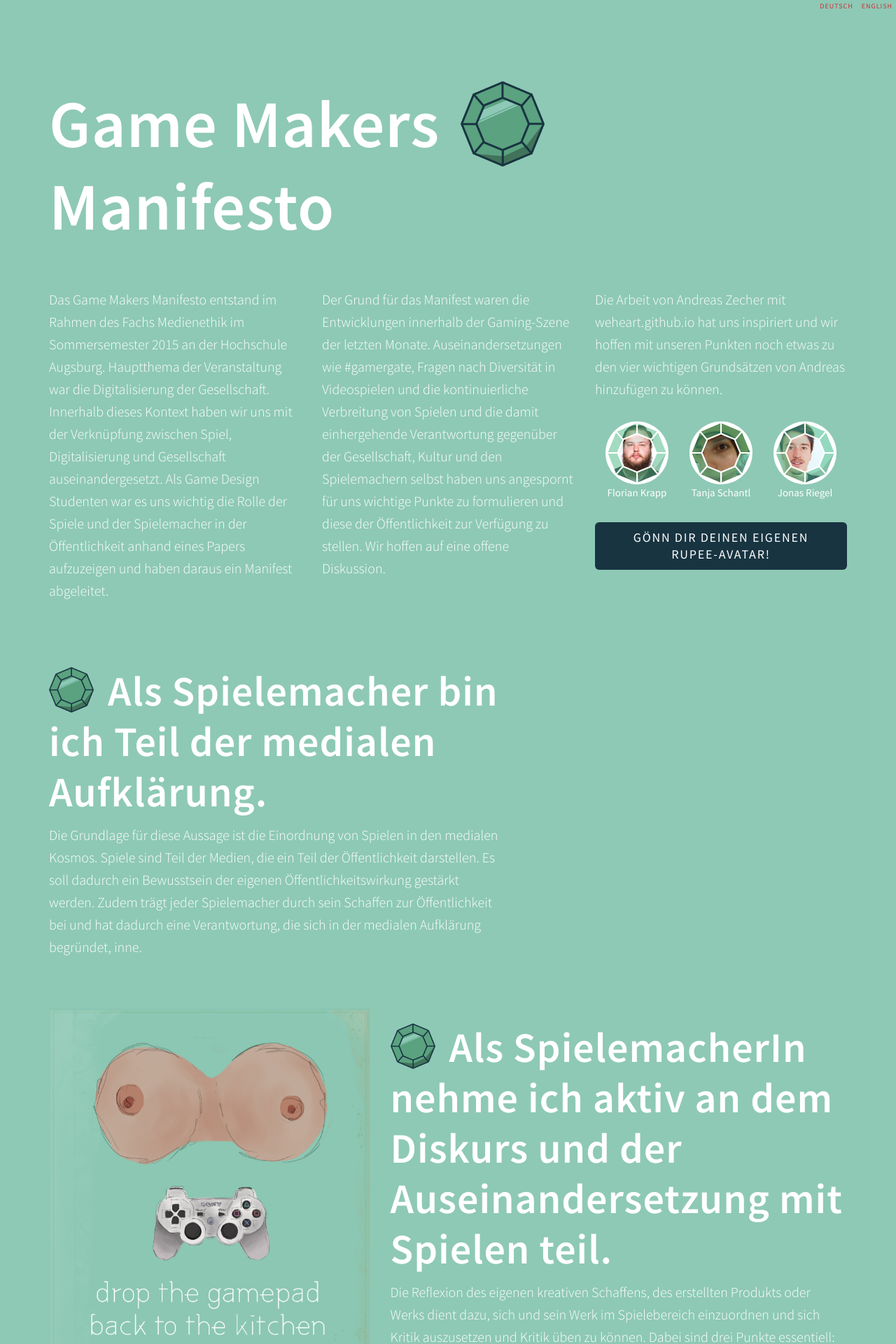
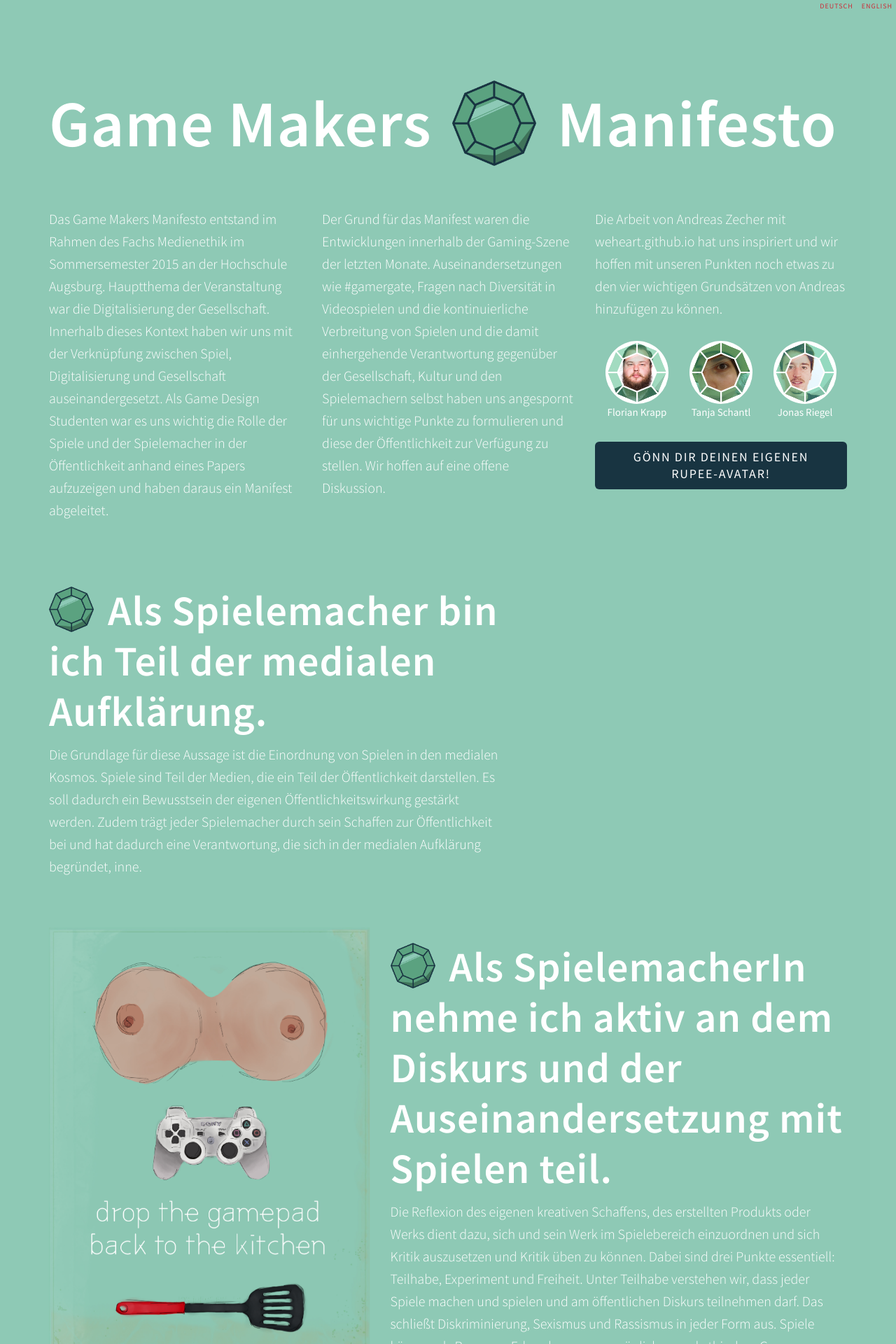
Before and after one commit to gamemakersmanifesto/gamemakersmanifesto.github.io, a Jekyll site: the page built from index.html, in a window 1280 px wide. Shown: the top 1920 px of the page at 70% size. Built offline with Jekyll 4.4.1, drawn with Linux system fonts in a browser that asks for light colours; nearby versions of some CDN libraries; comment, search, counter and statistics services are not loaded.

Commit message:
REFURBISH: Structure + Css

```diff
--- a/css/main.css
+++ b/css/main.css
@@ -137,7 +137,7 @@ p {
 
 @media all and (min-width: 960px) {
     h1 {
-        font-size: 9.5rem;
+        font-size: 9.3rem;
     }
     h2 {
         font-size: 6rem;
```
